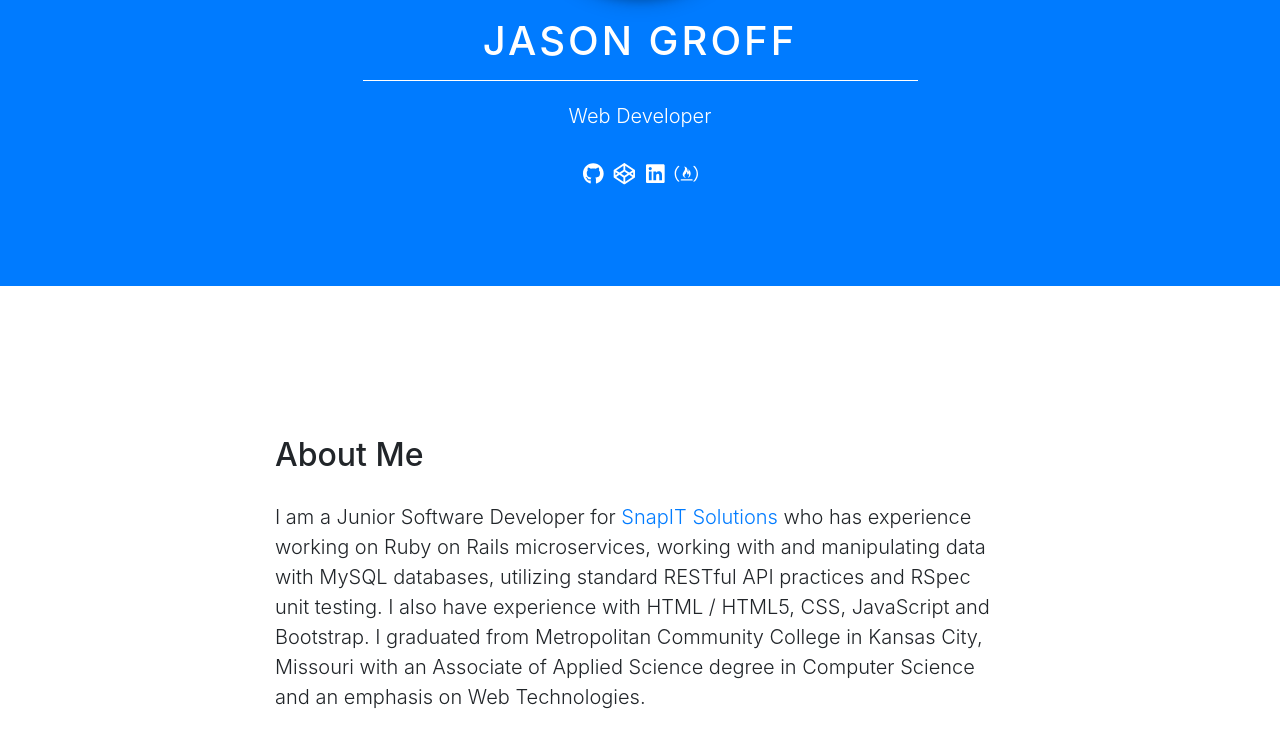
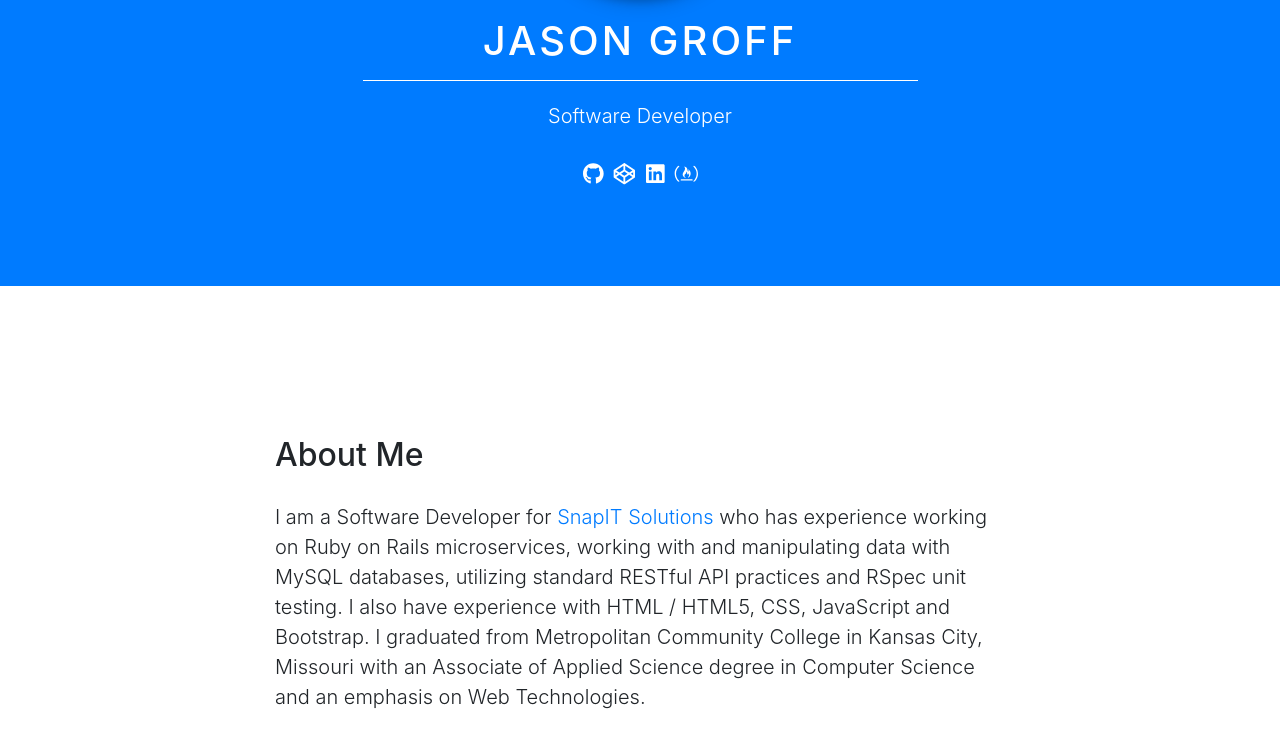
Before and after one commit to jgroff8806/jgroff8806.github.io, a website with bundled scripts: page index.html in a window 1280 px wide. Shown: the part 409-1156 px from the top of the page. Built offline with nearby package versions, Linux system fonts and the light colour scheme.

Commit message:
Update index.html

```diff
--- a/index.html
+++ b/index.html
@@ -49,7 +49,7 @@
       <div class="container text-center">
         <img src="static/images/social-image.jpg" class="img-social" alt="Social Image" />
         <h1 class="header-name">Jason Groff</h1>
-        <p class="lead">Web Developer</p>
+        <p class="lead">Software Developer</p>
         <div class="social-icons avatar">
           <a href="https://github.com/jgroff8806" class="avatar-icons"> <i class="fab fa-github fa-fw fa-lg"></i> </a>
           <a href="https://codepen.io/jgroff88/" class="avatar-icons"> <i class="fab fa-codepen fa-fw fa-lg"></i> </a>
@@ -69,7 +69,7 @@
           <div class="col-lg-8 mx-auto">
             <h2 class="about-header">About Me</h2>
             <p class="lead">
-              I am a Junior Software Developer for
+              I am a Software Developer for
               <a href="https://snapit.solutions/" alt="SnapIT Solutions">SnapIT Solutions</a> who has experience working
               on Ruby on Rails microservices, working with and manipulating data with MySQL databases, utilizing
               standard RESTful API practices and RSpec unit testing. I also have experience with HTML / HTML5, CSS,
```
